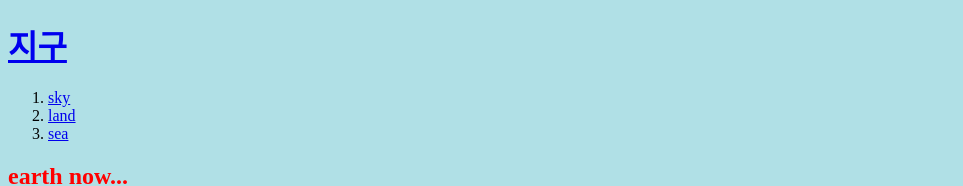
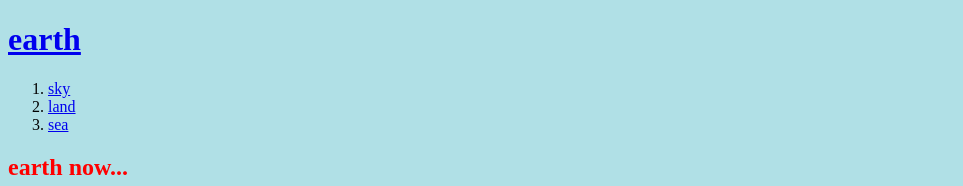
Before and after one commit to jw80/earth, a plain HTML site: page index.html in a window 1280 px wide. Shown: the top 186 px of the page, without its empty margins (0-963 px from the left). Drawn offline with Linux system fonts and the light colour scheme.

Commit message:
Add files via upload

```diff
--- a/index.html
+++ b/index.html
@@ -11,7 +11,7 @@
  	</style>
 </head>
 <body>
-	<h1><a href="index.html">지구</a></h1>
+	<h1><a href="index.html">earth</a></h1>
 	<ol>
 		<li><a href="1.html">sky</a></li>
 		<li><a href="2.html">land</a></li>
```
